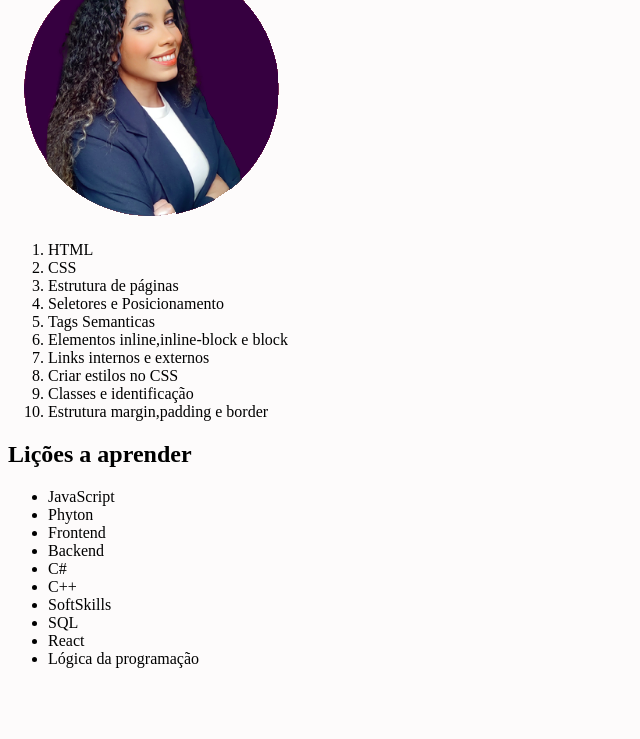
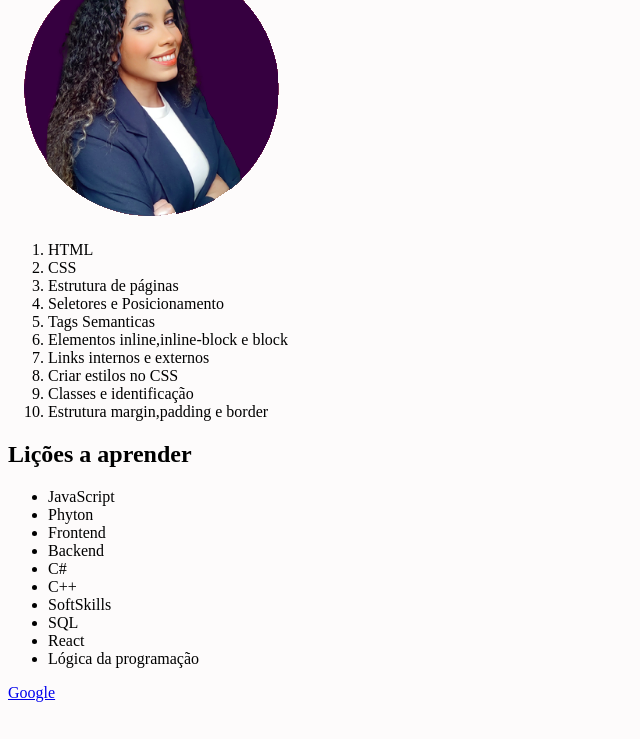
Before and after one commit to raquelsscode/Lessons-Learned, a website: page index.html in a window 1280 px wide. Shown: the part 61-800 px from the top of the page, without its empty margins (0-640 px from the left). Drawn offline with Linux system fonts and the light colour scheme.

Commit message:
Adicionado requisito 7

```diff
--- a/index.html
+++ b/index.html
@@ -43,6 +43,7 @@
                 <li>React</li>
                 <li>Lógica da programação</li>
             </ul>
+            <a href="https://www.google.com.br/" target="_blank">Google</a>
         </section>
     </main>
     <footer id="rodape">
```
